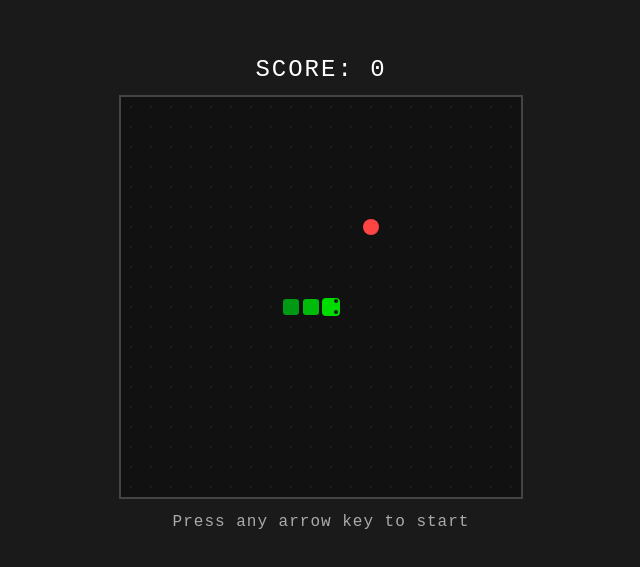
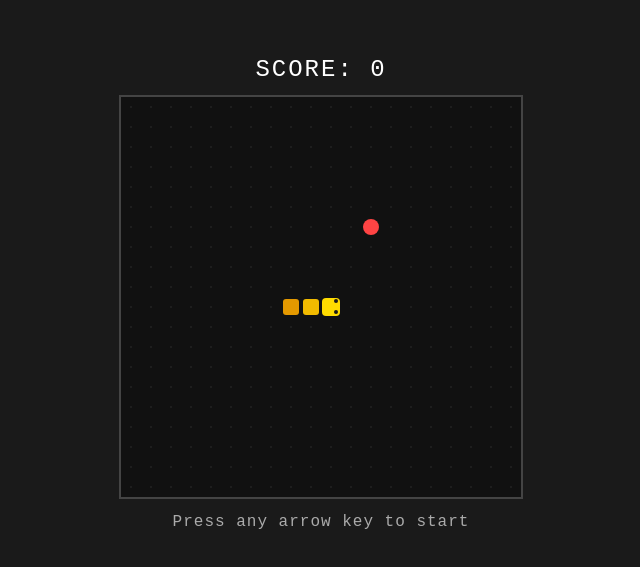
Before and after one commit to maxsamberg24/snake, a plain HTML site: page index.html in a window 1280 px wide. Shown: the part 107-674 px from the top of the page, without its empty margins (319-959 px from the left). Drawn offline with Linux system fonts and the light colour scheme.

Commit message:
Add files via upload

```diff
--- a/index.html
+++ b/index.html
@@ -138,10 +138,10 @@
       snake.forEach((seg, i) => {
         const isHead = i === 0;
         const t = i / snake.length;
-        // Green gradient: bright at head, darker at tail
-        const r = 0;
+        // Yellow gradient: bright at head, darker at tail
+        const r = Math.round(255 - t * 40);
         const g = Math.round(220 - t * 100);
-        const b = Math.round(t * 30);
+        const b = 0;
         ctx.fillStyle = `rgb(${r},${g},${b})`;
 
         const padding = isHead ? 1 : 2;
@@ -160,6 +160,7 @@
           ctx.fillStyle = '#1a1a1a';
           const ex = seg.x * CELL;
           const ey = seg.y * CELL;
+          // Position eyes based on direction
           const eyes = getEyePositions(ex, ey, dir);
           eyes.forEach(([ex2, ey2]) => {
             ctx.beginPath();
```
